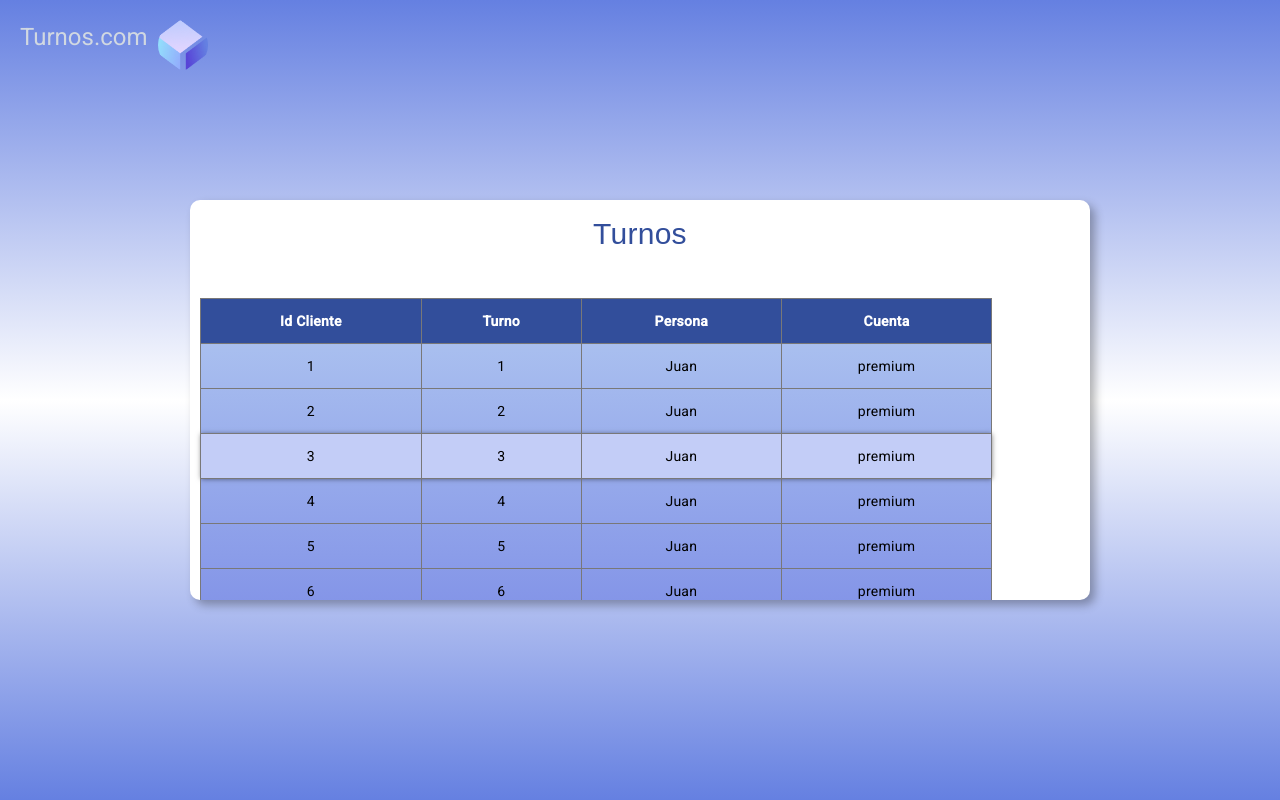
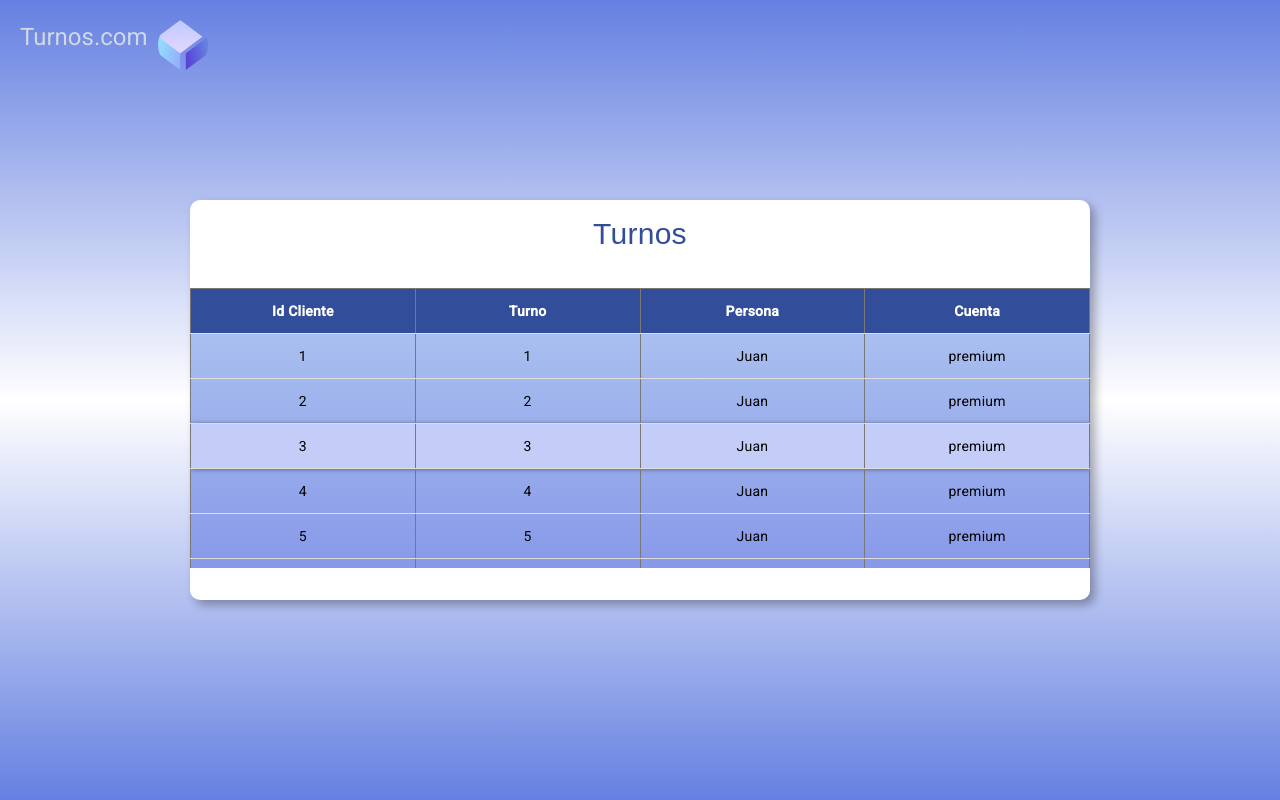
Before and after one commit to RandyVillanueva1/turns-front-end, an Angular app: page /turn in a window 1280 px wide. Built offline with nearby package versions, Linux system fonts and the light colour scheme.

Commit message:
Se agregan cambios en los estilos del turn component

```diff
--- a/src/app/modules/turn/turn.component.scss
+++ b/src/app/modules/turn/turn.component.scss
@@ -31,36 +31,38 @@ body {
   padding: 10px 0; /* Añadimos un espacio de relleno arriba y abajo del título */
 }
 .contenido {
-  flex: 1; /* Permite que el contenido de abajo ocupe todo el espacio disponible */
-  overflow-y: auto; /* Añade un scroll vertical cuando el contenido exceda la altura */
-  padding: 10px; /* Espacio alrededor del contenido */
+  overflow-y: auto;
+  max-height: 300px;
 }
-/*tabla*/
 
 table {
-border-collapse: collapse;
-width: 90%; /* Cambiamos el ancho de la tabla al 90% del contenedor */
-border: 1px solid #686767; /* Borde de 1 píxel de grosor y color gris */
-margin: 20px 0; /* Añadimos un espacio de separación arriba y abajo de la tabla */
+  border-collapse: collapse;
+  border: 1px solid #686767;
+  margin: 20px 0;
+  width: 100%;
+  table-layout: fixed;
 }
 
 thead {
-background:  #324e9b;
-font-weight: bold; /* Texto en negrita en el encabezado */
-color: #FFFFFF;
+  background: #324e9b;
+  font-weight: bold;
+  color: #FFFFFF;
+  position: sticky;
+  top: 0;
 }
 
 thead th,
 tbody td {
-padding: 12px; /* Aumentamos el espaciado interno de las celdas */
-text-align: center; /* Alineación centrada del contenido de las celdas */
-border: 1px solid #797878; /* Borde de 1 píxel de grosor y color gris */
+  padding: 12px;
+  text-align: center;
+  border: 1px solid #797878;
+  border-bottom: 1px solid #ddd;
 }
 
 tbody {
-  background-image: linear-gradient(to bottom,  #A9BFEF,#7C8CE6, #94A5EB, #6580E1);
+  background-image: linear-gradient(to bottom, #A9BFEF, #7C8CE6, #94A5EB, #6580E1);
+}
 
-}
 
 /*estilo fila seleccionada*/
 .resaltado {
```
